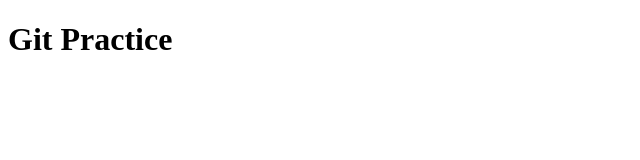
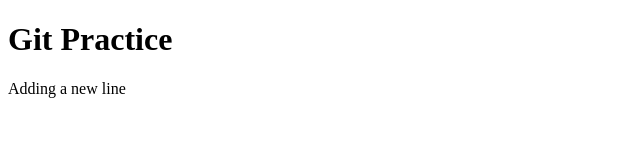
Before and after one commit to ajmal1722/gitPractice, a plain HTML site: page index.html in a window 1280 px wide. Shown: the whole page, without its empty margins (0-640 px from the left). Drawn offline with Linux system fonts and the light colour scheme.

Commit message:
added a new line in index.html

```diff
--- a/index.html
+++ b/index.html
@@ -7,5 +7,6 @@
 </head>
 <body>
     <h1>Git Practice</h1>
+    <p>Adding a new line</p>
 </body>
 </html>
```
